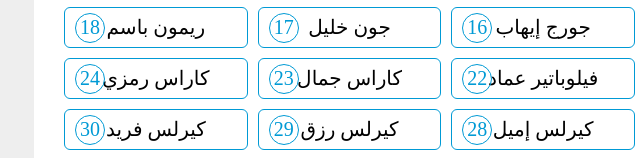
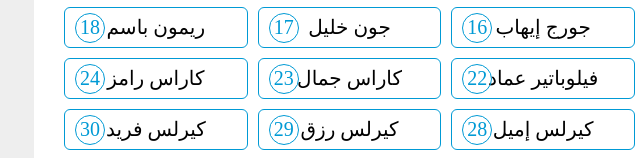
Before and after one commit to BeshoyMokhtar/E3dadyMAngel, a plain HTML site: page index.html in a window 1280 px wide. Shown: the part 779-937 px from the top of the page, 0-640 px from the left. Drawn offline with Linux system fonts and the light colour scheme.

Commit message:
Update index.html

```diff
--- a/index.html
+++ b/index.html
@@ -874,7 +874,7 @@
         <li data-per=".samouel-moheb" data-imges=".i21">صموئيل محب</li>
         <li data-per=".philopateer-emad" data-imges=".i22">فيلوباتير عماد</li>
         <li data-per=".karas-gamal" data-imges=".i23">كاراس جمال</li>
-        <li data-per=".karas-ramez" data-imges=".i24">كاراس رمزي</li>
+        <li data-per=".karas-ramez" data-imges=".i24">كاراس رامز</li>
         <li data-per=".karas-saeed" data-imges=".i25">كاراس سعيد</li>
         <li data-per=".karas-micheal" data-imges=".i26">كاراس مايكل</li>
         <li data-per=".karas-mamdouh" data-imges=".i27">كاراس ممدوح</li>
```
